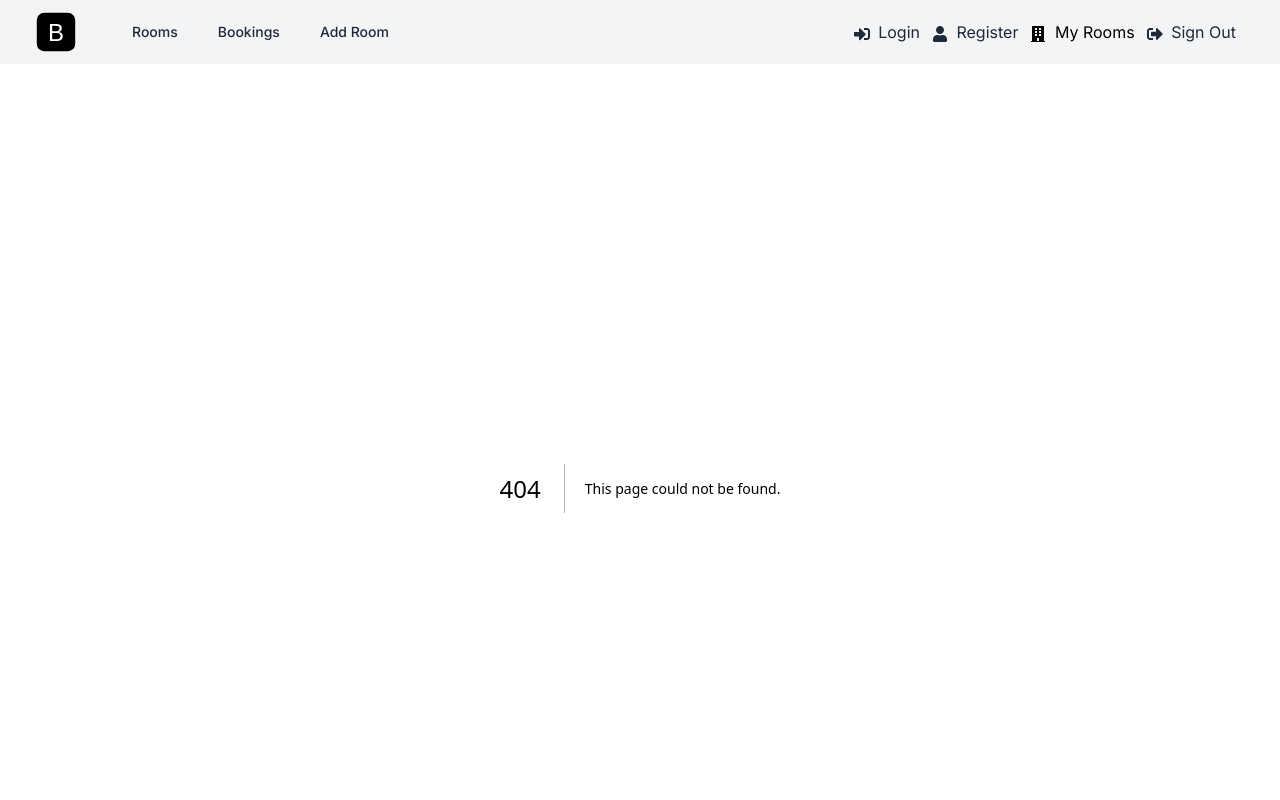
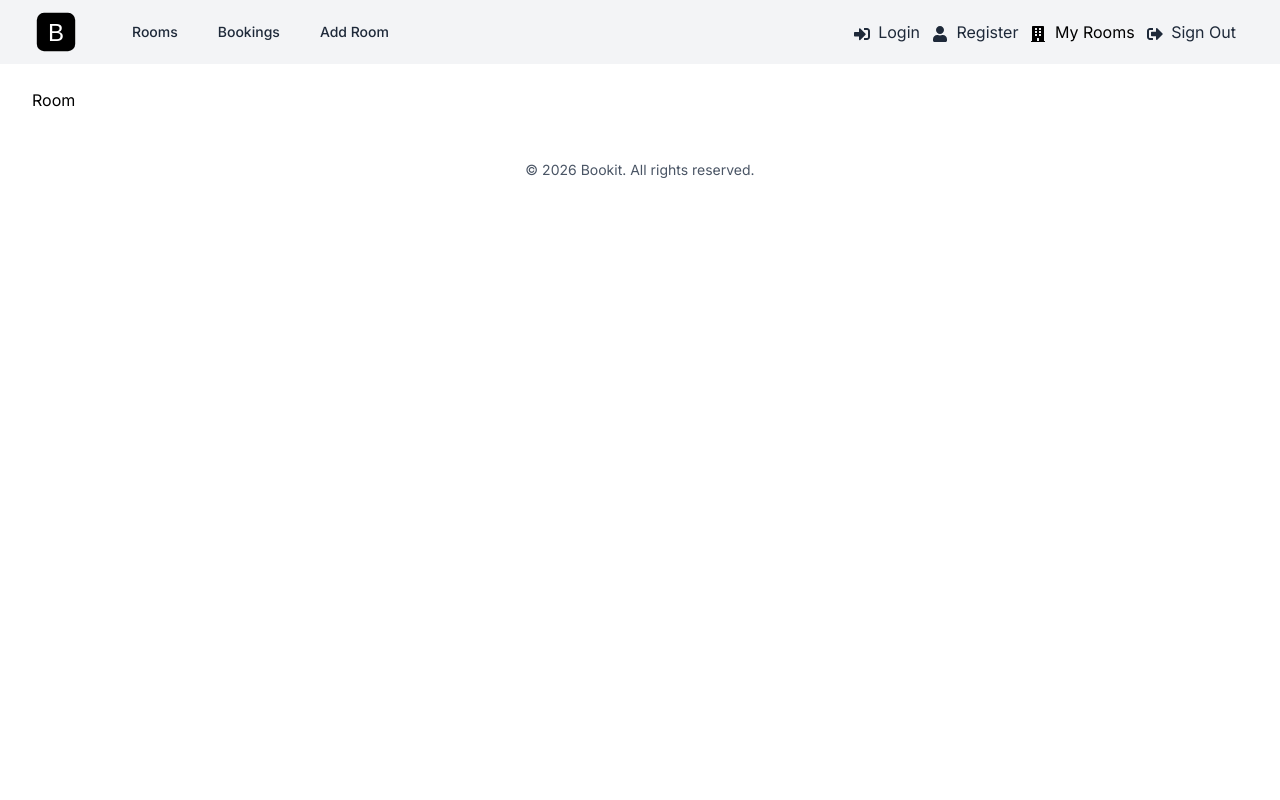
Before and after one commit to Annie-Huang/bookit-app, a Next.js app: page /rooms/1 in a window 1280 px wide. Before the commit this address had no page. Shown: the top 800 px of the page. Built offline with nearby package versions, Linux system fonts and the light colour scheme.

Commit message:
Setup app/rooms/[id]/page.tsx and confirm navigation can go into there.

```diff
--- /dev/null
+++ b/app/rooms/[id]/page.jsx
@@ -0,0 +1,7 @@
+import React from 'react';
+
+const RoomPage = () => {
+  return <div>Room</div>;
+};
+
+export default RoomPage;
```
